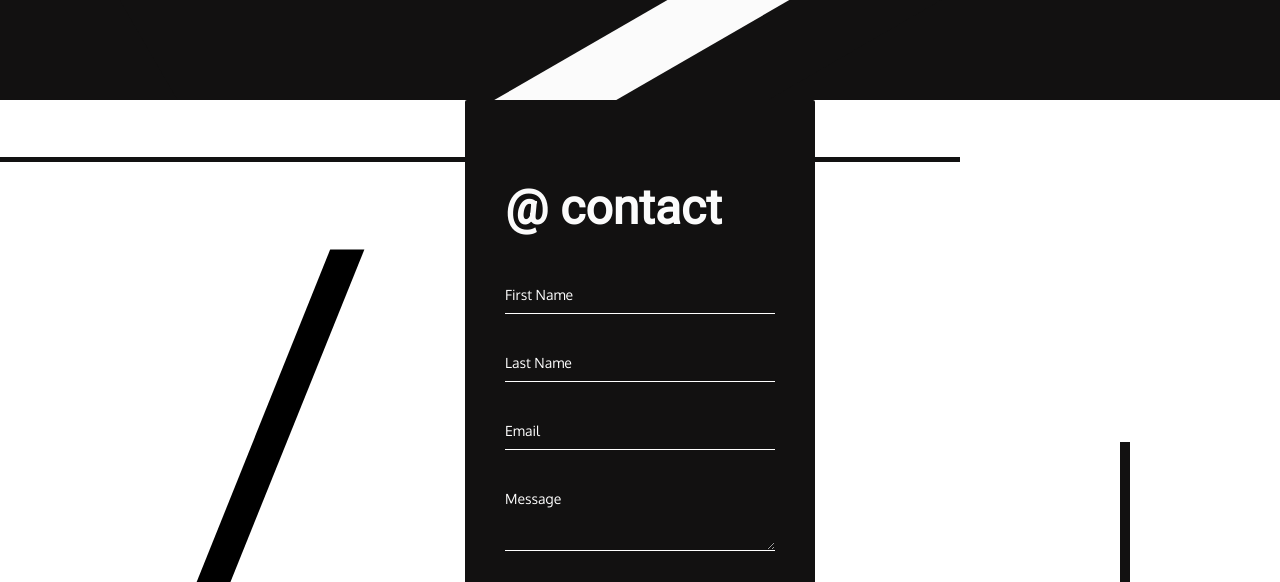
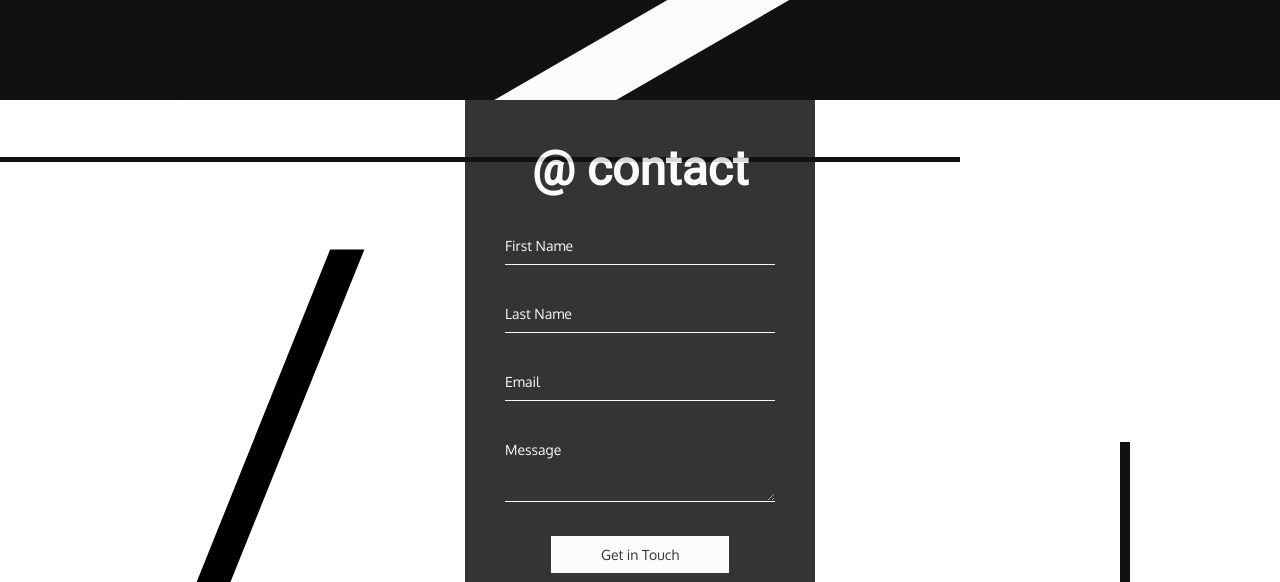
Before and after one commit to linda-lai/linda-lai.github.io, a plain HTML site: page index.html in a window 1280 px wide. Shown: the part 3467-4049 px from the top of the page. Drawn offline with nearby package versions, Linux system fonts and the light colour scheme.

Commit message:
Refactored with global formatting variables, clean up code

```diff
--- a/index.html
+++ b/index.html
@@ -5,7 +5,7 @@
     <meta name="viewport" content="width=device-width, initial-scale=1.0">
     <meta http-equiv="X-UA-Compatible" content="ie=edge">
     <meta name="description" content="Welcome to the folio website for Linda Lai, a full-stack developer from Melbourne.">
-    <link href="https://fonts.googleapis.com/css?family=Oxygen|Roboto" rel="stylesheet">
+    <link href="https://fonts.googleapis.com/css?family=Oxygen|Roboto|Aleo" rel="stylesheet">
 
     <!-- Using CDN to import Swiper -->
     <link rel="stylesheet" href="https://cdnjs.cloudflare.com/ajax/libs/Swiper/4.0.0/css/swiper.min.css">
@@ -222,7 +222,7 @@
 
             <!-- Email -->
             <div class="inputBox">
-                <input type="email" id="email-address" name="_email-address" required="">
+                <input type="email" class="email-input" id="email-address" name="_email-address" required="">
                 <label>Email</label>
             </div>
 
--- a/style.css
+++ b/style.css
@@ -24,6 +24,9 @@
     /* FONT: HEADLINE/SUBHEADLINE */
     --primary-h1-headline-font: 'Roboto', sans-serif;
     --primary-h2-subheadline-font: 'Roboto', sans-serif;
+
+    /* FONT: Background Text Graphics: 'def initialize */
+    --primary-background-font: 'Roboto', sans-serif;
 
     /* FONT: PARAGRAPHS/BODY */
     --primary-p-body-font: 'Oxygen', sans-serif;
@@ -168,7 +171,8 @@ nav a {
     text-transform: uppercase;
     opacity: 0;
     transition: opacity 150ms ease-in-out;
-    font-family: 'Roboto', sans-serif;
+    /* NAVIGATION FONT: Section Links */
+    font-family: var(--primary-logo-nav-font);
 }
 
 .nav-toggle:checked ~ nav {
@@ -212,15 +216,6 @@ nav a {
     /* background: rebeccapurple; */
 }
 
-/*
-.arrow-graphic {
-    display: flex;
-    justify-self: center;
-    grid-column: 2 / 3;
-    grid-row: 4 / 5;
-    align-self: center;
-} */
-
 /* ---------------------------- ABOUT ME ---------------------------- */
 /* ABOUT ME GRID TEMPLATE: Creates a grid for the About Me section*/
 .about-me {
@@ -238,7 +233,6 @@ nav a {
 .about-me-headline {
     grid-row: 5 / 7;
     grid-column: 6 / 11;
-    /* font-size: 2em; */
     color: var(--primary-white-background);
 }
 
@@ -254,7 +248,7 @@ nav a {
 .about-me-body {
     grid-column: 2 / 8;
     grid-row: 9 / 12;
-    /* background: red; */
+    /* background: aqua; */
     color: var(--primary-white-background);
 }
 
@@ -270,10 +264,9 @@ nav a {
 .about-me-background-init {
     grid-column: 2 / 5;
     grid-row: 6 / 7;
-    /* TODO: CONFIRMED */
     font-size: 1em;
     /* background: indianred; */
-    font-family: 'Roboto', sans-serif;
+    font-family: var(--primary-background-font);
     color: var(--primary-white-background);
 }
 
@@ -333,6 +326,7 @@ nav a {
 .about-me-background-symbol {
     grid-column: 9 / 11;
     grid-row: 10 / 12;
+    /* ABOUT ME BACKGROUND: '/' */
     font-size: 6em;
     color: var(--primary-white-background);
 }
@@ -357,8 +351,7 @@ nav a {
 
 /* SKILLS: Styling for ':front_end, :back_end, :other' subheadlines */
 .skills h2 {
-    /* TODO: CONFIRMED */
-    font-size: 1em;
+    font-size: var(--primary-h2-subheadline-size);
 }
 
 /* SKILLS: Removes inbuilt indentation for <li> front-end, back-end, other skills */
@@ -369,8 +362,7 @@ nav a {
 
 /* SKILLS: Body paragraph styling for body/list copy */
 .skills-list li {
-    /* TODO: CONFIRMED */
-    font-size: 14px;
+    font-size: var(--primary-p-body-size);
     /* background: yellow; */
 }
 
@@ -524,8 +516,7 @@ nav a {
 .folio h2 {
     /* grid-column: 2 / 5;
     grid-row: 8 / 13; */
-    /* TODO: CONFIRMED */
-    font-size: 1em;
+    font-size: var(--primary-h2-subheadline-size);
     /* background: aquamarine; */
     color: var(--primary-white-background);
 }
@@ -575,7 +566,7 @@ nav a {
 .folio-background-text {
     grid-column: 6 / 7;
     grid-row: 1 / 3;
-    /* TODO: CONFIRMED */
+    /* FOLIO BACKGROUND: 'NaN' */
     font-size: 2em;
     color: var(--primary-white-background);
 }
@@ -659,7 +650,7 @@ nav a {
 .contact-background-symbol {
     grid-column: 2 / 9;
     grid-row: 1 / 4;
-    /* TODO: CONFIRMED */
+    /* CONTACT BACKGROUND: '/' */
     font-size: 30em;
 }
 
@@ -705,41 +696,34 @@ nav a {
     padding: 1em;
 }
 
+/* ----- FANCY CONTACT FORM ----- */
 /* CONTACT GRID ROW/COLUMN: Placement of the Netlify contact form */
 .contact-form {
     grid-column: 2 / 4;
     grid-row: 2 / 15;
 }
 
-/* CONTACT FORM: To center submit button */
-.submit-button {
-    display: flex;
-    justify-content: center;
-}
-
 /* CONTACT FORM: To change the background colour of the Contact form */
 .form_box {
     width: 350px;
     padding: 40px;
-    /* FORM BACKGROUND */
-    background: #121111;
+    /* CONTACT FORM BACKGROUND */
+    background: var(--primary-black-background);
     /* background: dodgerblue; */
     box-sizing:  border-box;
-    border-radius: 2px;
-    /* opacity: 0.85; */
+    /* CONTACT FORM: Opacity */
+    opacity: 0.85;
     z-index: 30;
     margin: 0 auto;
 }
 
 /* CONTACT FORM: To change the colour of the form field titles */
-.form_box h2 {
+.form_box h1 {
     margin: 0 0 30px;
     padding: 0;
-    color: #fff;
-    /* FIXME: FONT-SIZE */
-    font-size: 40px;
+    font-size: var(--primary-h1-headline-size);
     text-align: center;
-    font-family: "Roboto", sans-serif;
+    font-family: var(--primary-h1-headline-font);
 }
 
 /* CONTACT FORM To change the positioning of the form field title */
@@ -754,15 +738,15 @@ nav a {
     /* Padding between text input and form field label */
     padding: 10px 0;
     /* Size of form text input */
-    font-size: 14px;
+    font-size: var(--primary-p-body-size);
     /* Font of form text input */
-    font-family: "Oxygen", sans-serif;
-    /* To change the colour of the animated form cursor, inputted text */
-    color: #fff;
+    font-family: var(--primary-p-body-font);
+    /* To change the colour of inputted text */
+    color: var(--primary-white-background);
     margin-bottom: 30px;
     border: none;
     /* To change the colour of the line underneath the Contact form field */
-    border-bottom: 1px solid #fff;
+    border-bottom: 1px solid var(--primary-white-background);
     outline: none;
     background: transparent;
     -webkit-appearance: none;
@@ -771,7 +755,7 @@ nav a {
 .form_box .inputBox input:-webkit-autofill,
 .form_box .inputBox textarea:-webkit-autofill {
     -webkit-box-shadow: 0 0 0 30px #ED6400 inset;
-    -webkit-text-fill-color: #fff;
+    -webkit-text-fill-color: var(--primary-white-background);
 }
 
 /* CONTACT FORM: Font/color for input label */
@@ -781,9 +765,11 @@ nav a {
     left: 0;
     top: -15;
     padding: 10px 0;
+    /* Applies only to <email> field */
     font-size: 14px;
-    font-family: "Oxygen", sans-serif;
-    color: #fff;
+    /* Font and colour of form <input> labels: First Name, Last Name, Email, Message */
+    font-family: var(--primary-p-body-font);
+    color: var(--primary-white-background);
     pointer-events: none;
     transition: .5s;
     -webkit-appearance: none;
@@ -796,8 +782,8 @@ nav a {
 .form_box .inputBox textarea:valid ~ label {
     top: -18px;
     left: 0;
-    /* Font colour/size when cursor field is selected */
-    color: #ffffff;
+    /* Font colour/size of field name text when field has input within it: First Name, Last Name, Email, Message */
+    color: var(--primary-white-background);
     font-size: 12px;
 }
 
@@ -816,17 +802,23 @@ textarea:invalid {
     box-shadow: none;
 }
 
+/* CONTACT FORM: To center submit button */
+.submit-button {
+    display: flex;
+    justify-content: center;
+}
+
 /* CONTACT FORM: Styling for 'Get in Touch submit <button> */
 .form_box input[type="submit"] {
     background: transparent;
     border: none;
     outline: none;
-    font-size: 14px;
-    font-family: "Oxygen", sans-serif;
+    font-size: var(--primary-p-body-size);
+    font-family: var(--primary-p-body-font);
     /* color: #ffffff; */
     /* background: #141519; */
-    background: #ffffff;
-    color: #141519;
+    background: var(--primary-white-background);
+    color: var(--primary-black-background);
     padding: 10px 50px;
     cursor: pointer;
     border-radius: 0px;
@@ -834,8 +826,8 @@ textarea:invalid {
 }
 /* CONTACT FORM: Hover animation over <button> */
 .form_box input[type="submit"]:hover {
-    color: #141519;
-    background: #FFD700;
+    color: var(--primary-black-background);
+    background: var(--primary-yellow);
     transition:background-color 0.3s ease-in-out;
     box-shadow: 0 5px 15px #141519;
     -webkit-appearance: none;
@@ -858,118 +850,123 @@ textarea:invalid {
 /* @media only screen and (min-width: 1200px) {...}  */
 
 
-/* MOBILE-FIRST: Media Query to set for mobile-first */
-/* iPhone 5/SE => 320 x 568px */
+/* ---------- MEDIA QUERIES - MOBILE: Add Media Query for Mobile First ----------*/
+
+/* MEDIA QUERIES: Media Query set from iPhone 5/SE => 320 x 568px */
 @media screen and (max-width: 320px), screen and (max-height: 568px) {
 
-    /* FIXME: Swiper Bug */
+    /* MEDIA QUERIES - STYLING: ALL */
+    p {
+        /* font-size: 12px; */
+        /* background: magenta; */
+    }
+
+    /* MEDIA QUERIES - FOLIO: SWIPER */
     .swiper-container {
         grid-column: 1 / 8;
         grid-row: 8 / 13;
     }
 
+    /* MEDIA QUERIES - CONTACT: FORM */
     .contact-form {
         width: 320px;
         height: 568px;
     }
 
+    /* MEDIA QUERIES - CONTACT: HEADLINE */
     /* .form-heading {
         display: none;
     } */
 
 }
 
+/* MEDIA QUERIES: Media Query set from 320px width, any height */
 @media(min-width: 320px) {
-    p {
-        /* FIXME: FONT-SIZE */
-        /* font-size: 12px; */
-        /* background: magenta; */
-    }
 
     /* ----- ABOUT ----- */
-    /* ABOUT GRID: Placement of '< about me >' headline */
+    /* MEDIA QUERIES - ABOUT GRID: Placement of '< about me >' headline */
     .about-me-headline {
         grid-row: 1 / 8;
         grid-column: 5 / 11;
     }
 
-    /* ABOUT GRID: Placement of 'Hello.' subheadline */
+    /* MEDIA QUERIES - ABOUT GRID: Placement of 'Hello.' subheadline */
     .about-me-subhead {
         grid-row: 6/ 9;
         grid-column: 2 / 3;
     }
 
-    /* ABOUT GRID: Placement of 'def initialize' decorative background text */
+    /* MEDIA QUERIES - ABOUT GRID: Placement of 'def initialize' decorative background text */
     .about-me-background-init {
         grid-row: 5 / 7;
     }
 
-    /* ABOUT GRID: Body */
+    /* MEDIA QUERIES - ABOUT GRID: Body */
     .about-me-body {
         grid-column: 2 / 10;
         grid-row: 7 / 12;
     }
 
-    /* ABOUT BACKGROUND: Placement of '/' decorative background text */
+    /* MEDIA QUERIES - ABOUT BACKGROUND: Placement of '/' decorative background text */
     .about-me-background-symbol {
         grid-column: 10 / 11;
     }
 
     /* ----- SKILLS ----- */
-    /* SKILLS GRID: Placement of '{ :skills } headline' */
+    /* MEDIA QUERIES - SKILLS GRID: Placement of '{ :skills } headline' */
     .skills-headline {
         grid-row: 4 / 11;
         writing-mode: vertical-rl;
     }
 
-    /* SKILLS LIST: Styling for body/list copy */
+    /* MEDIA QUERIES - SKILLS LIST: Styling for body/list copy */
     .skills li {
         /* TODO: CONFIRMED */
         /* font-size: 14px; */
     }
 
-    /* SKILLS GRID: Placement of ':front_end' body copy */
+    /* MEDIA QUERIES - SKILLS GRID: Placement of ':front_end' body copy */
     .skills-frontend {
         grid-column: 3 / 5;
         grid-row: 4 / 16;
     }
 
-    /* SKILLS GRID: Placement of ':back_end' body copy */
+    /* MEDIA QUERIES - SKILLS GRID: Placement of ':back_end' body copy */
     .skills-backend {
         grid-column: 3 / 5;
         grid-row: 9 / 16;
     }
 
-    /* SKILLS GRID: Placement of ':back_end' body copy */
+    /* MEDIA QUERIES - SKILLS GRID: Placement of ':back_end' body copy */
     .skills-other {
         grid-column: 6 / 9;
         grid-row: 9 / 16;
     }
 
-    /* SKILLS: Placement of decorative background rectangles */
-    /* SKILLS RECTANGLE: Bottom Left */
+    /* MEDIA QUERIES - SKILLS: Placement of decorative background rectangles */
+    /* MEDIA QUERIES - SKILLS RECTANGLE: Bottom Left */
     .skills-rectangle-bottom-left {
         grid-column: 1 / 2;
         grid-row: 11 / 15;
         background: var(--primary-black-background);
     }
 
-    /* ----- CONTACT ----- */
+    /* ----- MEDIA QUERIES - CONTACT ----- */
     .contact-form {
         grid-column: 1 / 9;
         grid-row: 1 / 15;
     }
 }
 
-/* ---------- DESKTOP: Add Media Query for Desktop ----------*/
+/* ---------- MEDIA QUERIES - DESKTOP: Add Media Query for Desktop ----------*/
 /* max-width: 600px => Stops the rotation of folio section up until screens of 600px { */
 @media only screen and (max-width: 600px) {
-    /* ----- FOLIO ----- */
+    /* ----- MEDIA QUERIES - FOLIO: ROTATION ----- */
     .folio {
         transform: rotate(0deg);
     }
 
-    /* FIXME: Swiper Bug */
+    /* MEDIA QUERIES - FOLIO: Swiper */
     .swiper-container {
         grid-column: 1 / 8;
         grid-row: 8 / 13;
@@ -978,7 +975,7 @@ textarea:invalid {
 
 /* min-width: 600px => Only show the full navigation bar until 600px, otherwise show burger menu on smaller screens */
 @media screen and (min-width: 600px) {
-    /* ----- NAVIGATION ----- */
+    /* ----- MEDIA QUERIES - NAVIGATION ----- */
     .nav-toggle-label {
         display: none;
     }
@@ -1031,7 +1028,7 @@ textarea:invalid {
         transform: scale(1,1);
     }
 
-    /* ----- FOLIO ----- */
+    /* ----- MEDIA QUERIES - FOLIO ----- */
     .folio-body-full-1 {
         display: block;
     }
```
